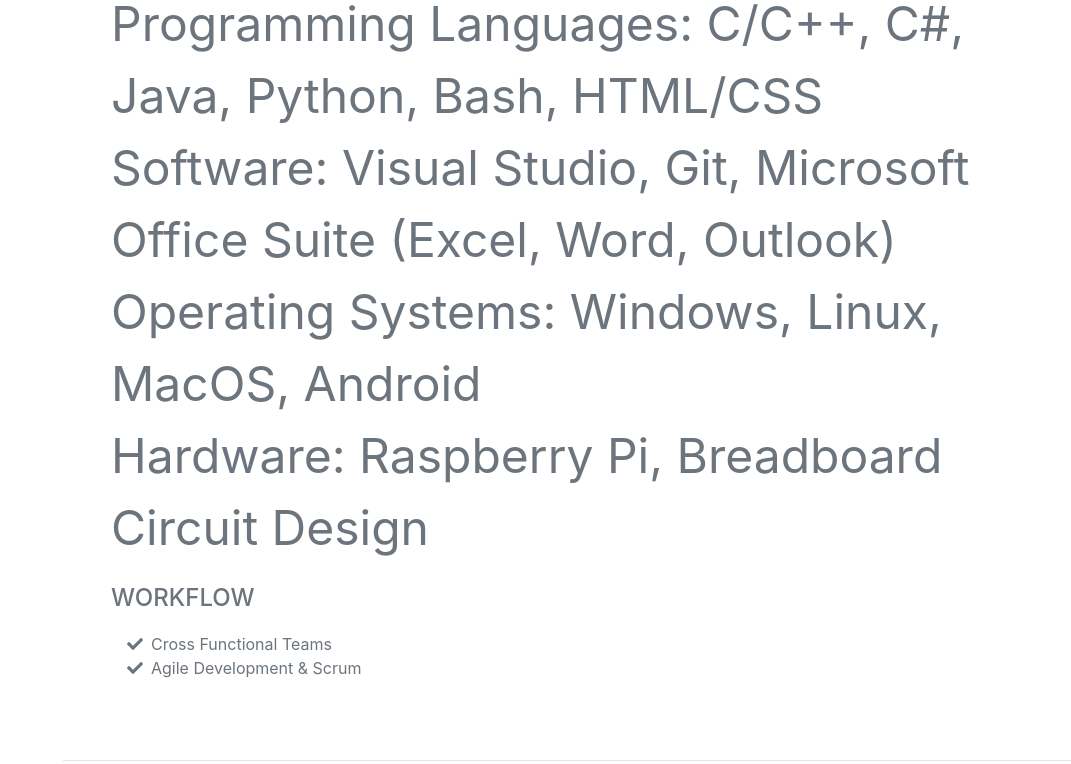
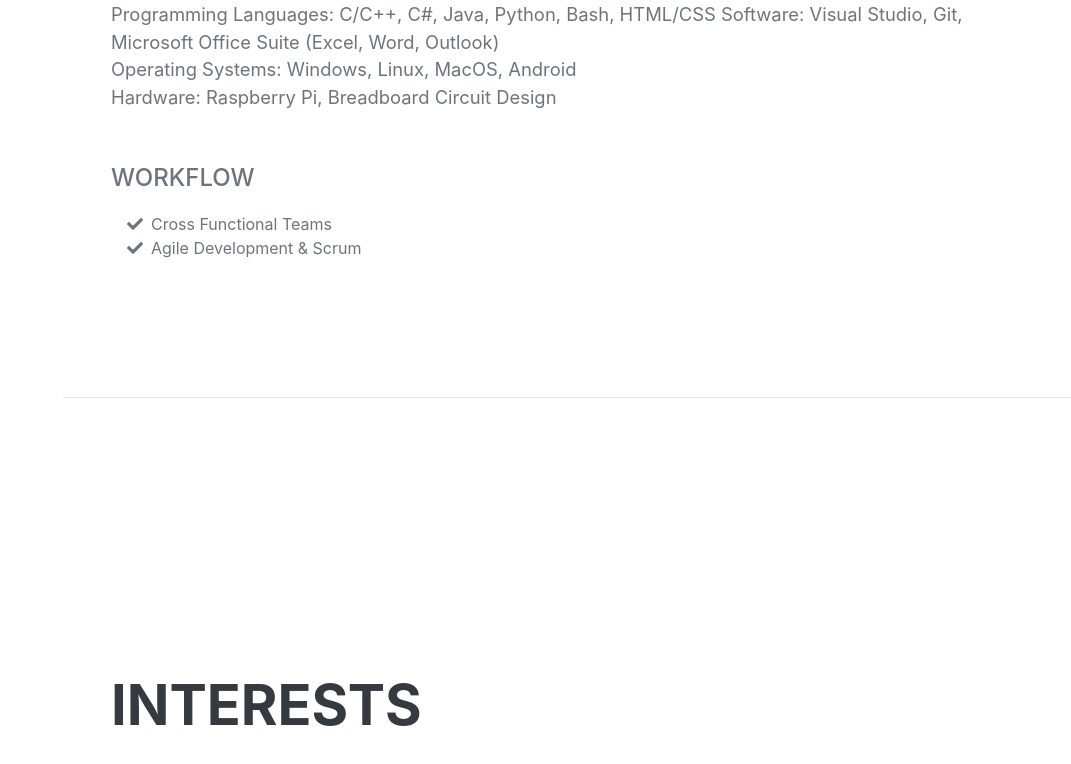
Before and after one commit to JonathanSanchezUNT/BootStrap, a plain HTML site: page index.html in a window 1280 px wide. Shown: the part 2806-3570 px from the top of the page, without its empty margins (209-1280 px from the left). Drawn offline with nearby package versions, Linux system fonts and the light colour scheme; a web font is replaced by a local one.

Commit message:
Update index.html

```diff
--- a/index.html
+++ b/index.html
@@ -126,11 +126,11 @@
                         <li class="list-inline-item"><i class="fab fa-gulp"></i></li>
                         <li class="list-inline-item"><i class="fab fa-grunt"></i></li>
                         <li class="list-inline-item"><i class="fab fa-npm"></i></li>
-
-                        <p>Languages: English (native), Spanish
+                         <p class="lead mb-5"> Languages: English (native), Spanish
                             <br>Programming Languages: C/C++, C#, Java, Python, Bash, HTML/CSS Software: Visual Studio, Git, Microsoft Office Suite (Excel, Word, Outlook)
                             <br>Operating Systems: Windows, Linux, MacOS, Android
-                            <br>Hardware: Raspberry Pi, Breadboard Circuit Design
+                            <br>Hardware: Raspberry Pi, Breadboard Circuit Design</p>
+
                     </ul>
                     <div class="subheading mb-3">Workflow</div>
                     <ul class="fa-ul mb-0">
```
